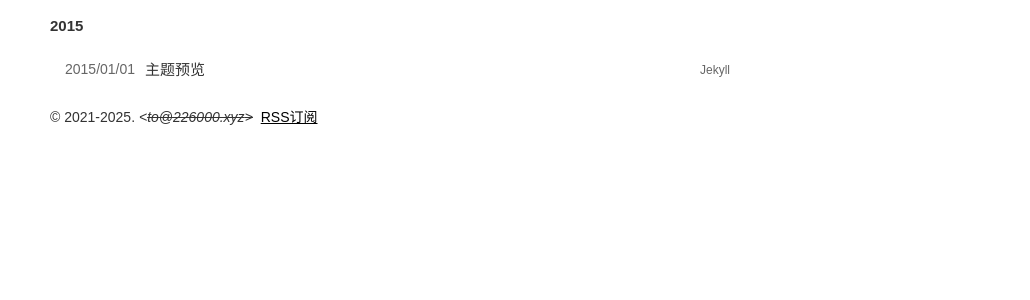
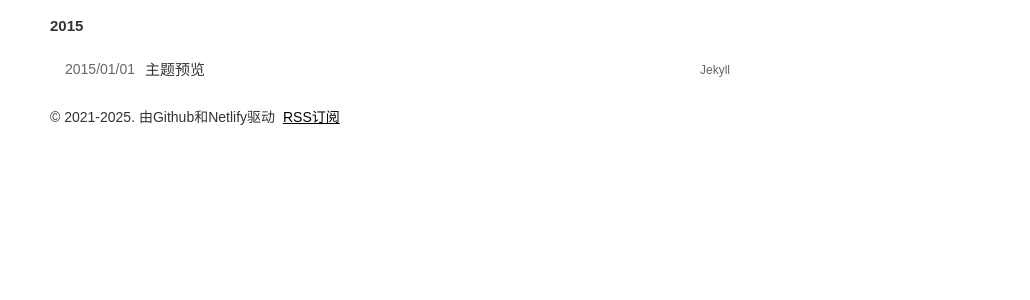
Before and after one commit to Suyuqu/Tmaize, a Jekyll site: the page built from index.html, in a window 1280 px wide. Shown: the part 501-801 px from the top of the page, without its empty margins (250-1280 px from the left). Built offline with Jekyll 4.4.1, drawn with Linux system fonts in a browser that asks for light colours; some web fonts are replaced.

Commit message:
Update _config.yml

```diff
--- a/_config.yml
+++ b/_config.yml
@@ -5,7 +5,7 @@ title: 但这显然不是，我叙述我的故事。
 description: 个人博客
 keywords: 博客
 author: bottas77
-footerText: '© 2021-2025. <i>&lt;<del>to@226000.xyz<del>&gt;</i>'
+footerText: '© 2021-2025. 由Github和Netlify驱动'
 
 # 这些不要动
 permalink: /posts/:year/:month/:day/:title.html
```
